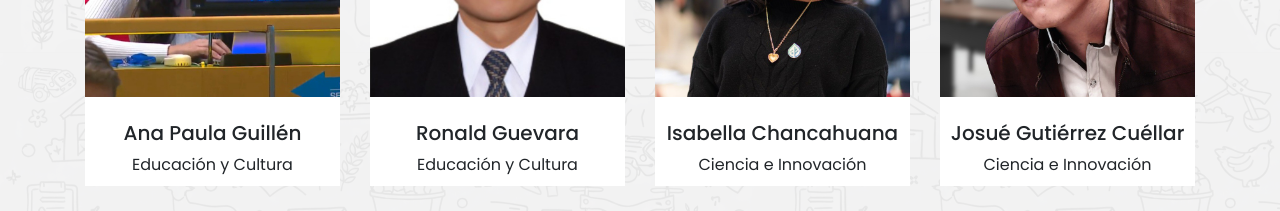
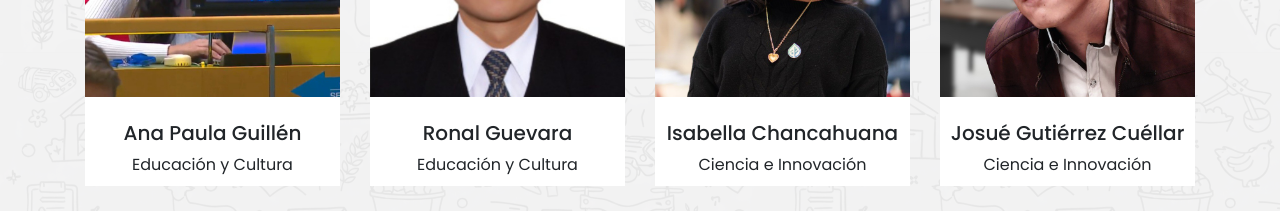
Before and after one commit to Josue049/WFFPeruChapter2026, a React (Vite) app: page / in a window 1280 px wide. Shown: the part 3020-3231 px from the top of the page. Built offline with nearby package versions, Linux system fonts and the light colour scheme.

Commit message:
fix/ name Ronal

```diff
--- a/src/components/ComiteSection.tsx
+++ b/src/components/ComiteSection.tsx
@@ -17,7 +17,7 @@ export default function CommiteSection() {
         "https://www.linkedin.com/in/ana-paula-guillen-yangali-a866881a2/",
     },
     {
-      name: "Ronald Guevara",
+      name: "Ronal Guevara",
       role: "Educación y Cultura",
       image: "img/Ronal.jpg",
       instagram: "https://www.instagram.com/ronalguevarag/",
```
